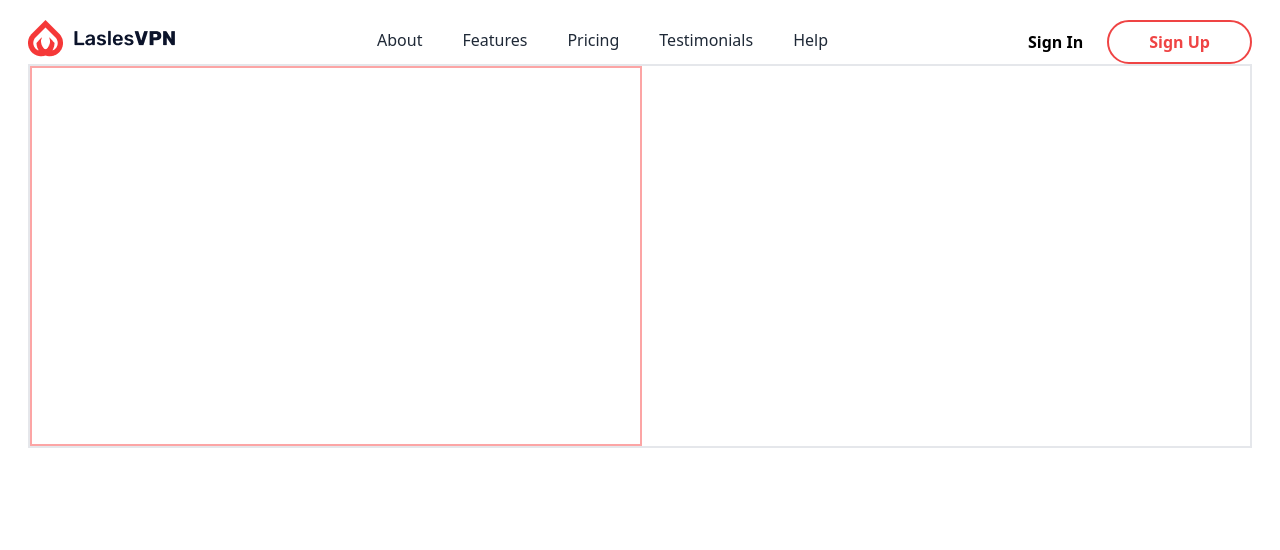
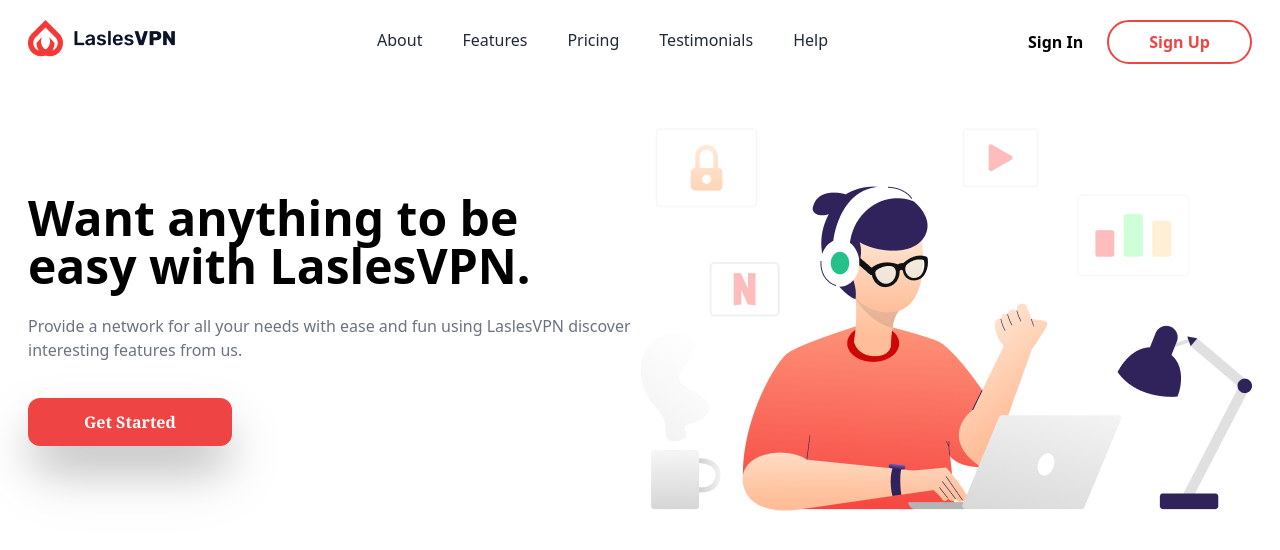
Before and after one commit to Nick-Lemy/laslesvpn-clone, a website built with Vite: page src/index.html in a window 1280 px wide. Built offline with nearby package versions, Linux system fonts and the light colour scheme.

Commit message:
Hero started

```diff
--- a/src/index.html
+++ b/src/index.html
@@ -30,12 +30,23 @@
                     Up</a>
             </div>
         </div>
-        <div class="hero flex border-2 min-h-96">
-            <div class="left flex-1 border-2 border-red-300">
-
+        <div class="hero flex py-16">
+            <div class="left flex-1 self-center">
+                <h1 class="text-5xl font-semibold">
+                    Want anything to be <br>
+                    easy with <span class="font-bold">LaslesVPN</span>.
+                </h1>
+                <p class="text-gray-500 mt-6 font-medium">
+                    Provide a network for all your needs with ease and fun using LaslesVPN discover interesting features
+                    from us.
+                </p>
+                <button
+                    class="shadow-2xl drop-shadow-2xl mt-9 px-14 py-3 font-serif bg-red-500 text-white font-semibold rounded-xl">
+                    Get Started
+                </button>
             </div>
             <div class="right flex-1">
-
+                <img src="/assets/hero.png" alt="">
             </div>
         </div>
     </header>
```
